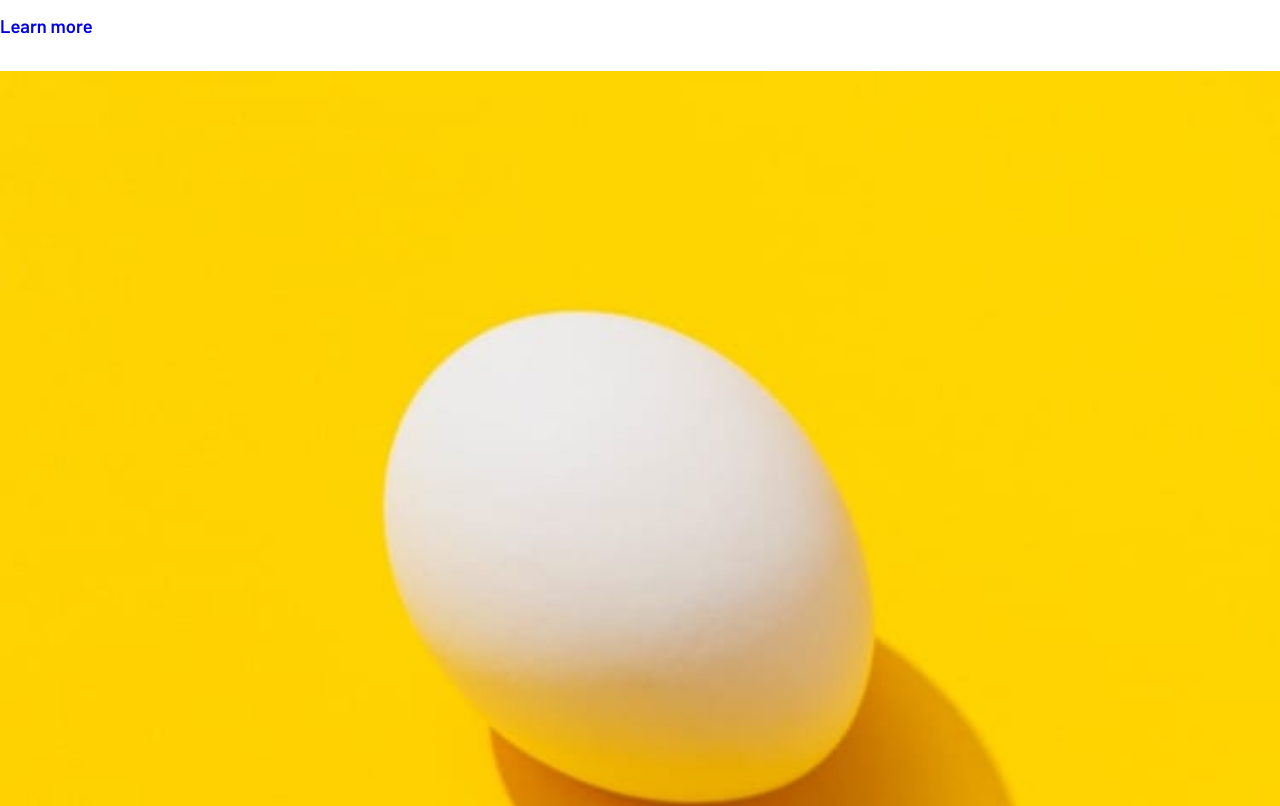
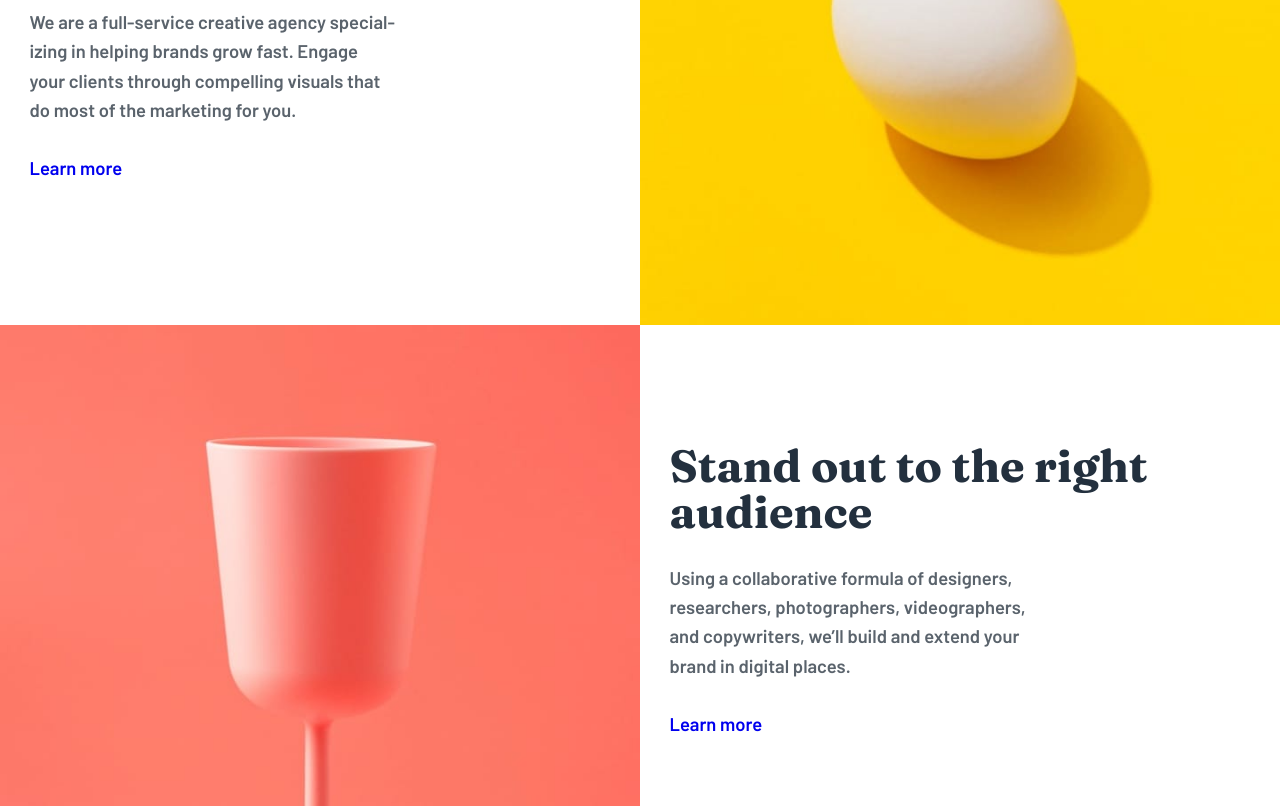
Before and after one commit to dwhenson/fem-sunnyside-agency, a website built with Parcel: page src/index.html in a window 1280 px wide. Shown: the part 406-1212 px from the top of the page. Built offline with nearby package versions, Linux system fonts and the light colour scheme.

Commit message:
✅ ADD: side-bar utilities

```diff
--- a/src/index.html
+++ b/src/index.html
@@ -11,7 +11,7 @@
       rel="stylesheet" />
     <link rel="stylesheet" href="scss/global.scss" />
   </head>
-  <body>
+  <body class="align-content">
     <header>
       <nav>
         <a href="/" aria-label="Sunnyside Home">
@@ -33,18 +33,24 @@
     </header>
 
     <main>
-      <section class="flow-content">
+      <section class="has-sidebar">
+        <div class="box">
+          <div class="flow-content">
             <h2>Transform your brand</h2>
             <p>
-          We are a full-service creative agency specializing in helping brands grow fast.
-          Engage your clients through compelling visuals that do most of the marketing for
-          you.
+              We are a full-service creative agency specializing in helping brands grow
+              fast. Engage your clients through compelling visuals that do most of the
+              marketing for you.
             </p>
             <a href="/">Learn more</a>
-        <img src="images/mobile/image-transform.jpg" alt="" />
+          </div>
+        </div>
+        <div><img src="images/desktop/image-transform.jpg" alt="" /></div>
       </section>
 
-      <section class="flow-content">
+      <section class="has-sidebar-reverse">
+        <div class="box">
+          <div class="flow-content">
             <h2>Stand out to the right audience</h2>
             <p>
               Using a collaborative formula of designers, researchers, photographers,
@@ -52,7 +58,9 @@
               places.
             </p>
             <a href="/">Learn more</a>
-        <img src="images/mobile/image-stand-out.jpg" alt="" />
+          </div>
+        </div>
+        <div><img src="images/desktop/image-stand-out.jpg" alt="" /></div>
       </section>
 
       <section>
--- a/src/scss/composition/_align-content.scss
+++ b/src/scss/composition/_align-content.scss
@@ -1,5 +1,5 @@
 .align-content {
-  --min: var(--space-m);
+  --min: 0;
   --container-max: 1440px;
 
   display: grid;
--- a/src/scss/composition/_box.scss
+++ b/src/scss/composition/_box.scss
@@ -1,14 +1,7 @@
 /* Add basic box layout and colors */
 .box {
-  --color-bg: var(--clr-neutral-300);
-  --color-fg: var(--clr-neutral-100);
-
+  display: grid;
+  place-items: center;
   padding-block: var(--padding-block, var(--space-s, 1rem));
-  padding-inline: var(--padding-inline, var(--space-m, 1.5rem));
-  background-color: var(--color-bg);
-  color: var(--color-fg);
+  padding-inline: var(--padding-inline, var(--space-m, 1rem));
 }
-
-.box * {
-  color: inherit;
-}
--- a/src/scss/composition/_reverse-sidebar.scss
+++ b/src/scss/composition/_reverse-sidebar.scss
@@ -1,16 +1,21 @@
 .has-sidebar-reverse {
+  --bespoke-gap: 0;
+
   display: flex;
+  flex-direction: row-reverse;
   flex-wrap: wrap;
   gap: var(--bespoke-gap, var(--space-s, 1rem));
 
+  // Main content
   > :first-child {
     flex-basis: 0;
     flex-grow: 999;
     min-inline-size: var(--main-size, 50%);
   }
 
+  // Sidebar
   > :last-child {
-    flex-basis: var(--side-size, 30rem);
+    flex-basis: var(--side-size, max(22rem, 50%));
     flex-grow: 1;
   }
 }
--- a/src/scss/composition/_sidebar.scss
+++ b/src/scss/composition/_sidebar.scss
@@ -1,13 +1,17 @@
 .has-sidebar {
+  --bespoke-gap: 0;
+
   display: flex;
   flex-wrap: wrap;
   gap: var(--bespoke-gap, var(--space-s, 1rem));
 
+  // Sidebar
   > :first-child {
-    flex-basis: var(--side-size, 30rem);
+    flex-basis: var(--side-size, max(22rem, 50%));
     flex-grow: 1;
   }
 
+  // Main content
   > :last-child {
     flex-basis: 0;
     flex-grow: 999;
--- a/src/scss/global.scss
+++ b/src/scss/global.scss
@@ -5,8 +5,8 @@
 Composition
 ================================================== */
 
-// @use "composition/align-content";
-// @use "composition/box";
+@use "composition/align-content";
+@use "composition/box";
 @use "composition/flow-content";
 // @use "composition/flow-section";
 @use "composition/reverse-sidebar";
@@ -52,7 +52,6 @@ body {
 
 :is(h1, h2, h3) {
   font-family: var(--ff-headings);
-  text-transform: uppercase;
   color: var(--clr-neutral-500);
 }
 
```
Also changed, not shown: src/scss/blocks/_header (conflicted).scss (deleted, +0 -51 lines). Lines whose indentation alone changed are shown as unchanged.
